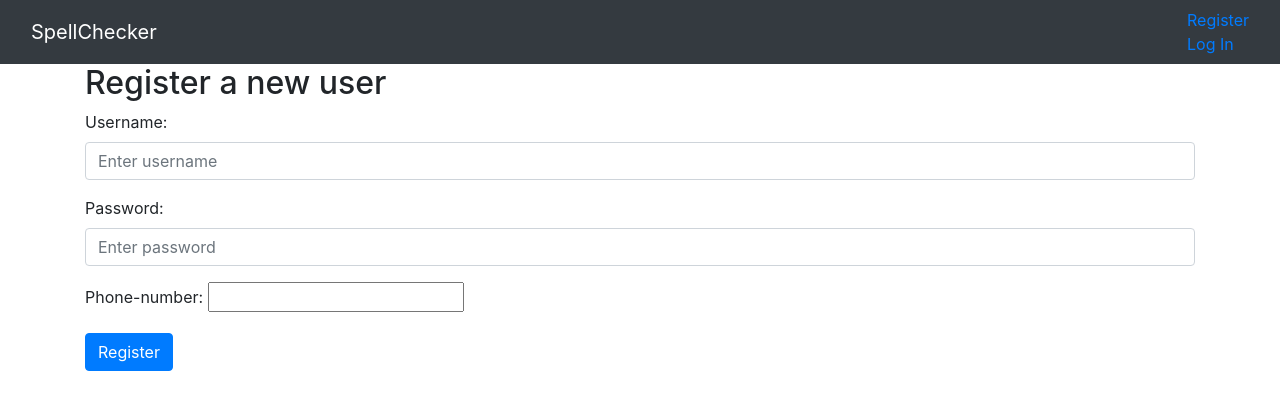
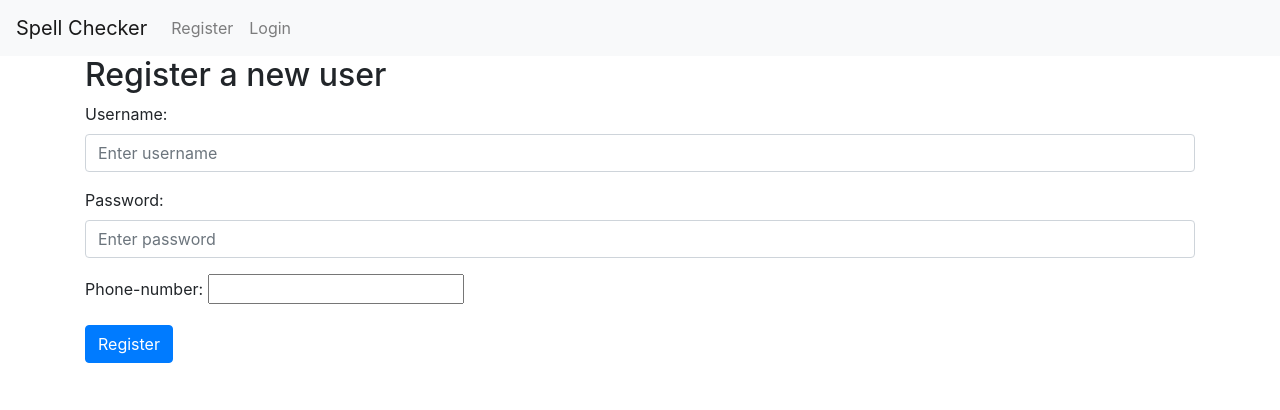
Before and after one commit to wonderfulroller7/appsecurityflaskapp, a Flask app: page /register in a window 1280 px wide. Shown: the top 410 px of the page. Run offline with Flask 2, Linux system fonts and the light colour scheme; some libraries are stand-ins or nearby versions.

Commit message:
Updated the layout

```diff
--- a/templates/base.html
+++ b/templates/base.html
@@ -15,21 +15,30 @@
 
 
 {% block navbar %}
-<nav class="navbar navbar-dark bg-dark">
-  <div class="container-fluid">
-    <div class="navbar-header">
-      <span>SpellChecker</span>
-    </div>
-      <ul class="nav navbar-nav">
+<nav class="navbar navbar-expand-lg navbar-light bg-light">
+    <span class="navbar-brand">Spell Checker</span>
+    <button class="navbar-toggler" type="button" data-toggle="collapse" data-target="#navbarNav" aria-controls="navbarNav" aria-expanded="false" aria-label="Toggle navigation">
+      <span class="navbar-toggler-icon"></span>
+    </button>
+    <div class="collapse navbar-collapse" id="navbarNav">
+      <ul class="navbar-nav">
         {% if g.user %}
-          <li><a href="#">{{ g.user['username'] }}</li></a>
-          <li><a href="{{ url_for('login.logout') }}">Log Out</a></li>
+        <li class="nav-item">
+          <a href="#">{{ g.user['uname'] }}</a>
+        </li>
+        <li class="nav-item">
+          <a href="{{ url_for('login.logout') }}">Log Out</a>
+        </li>
         {% else %}
-          <li><a href="{{ url_for('login.register') }}">Register</a></li>
-          <li class="active"><a href="{{ url_for('login.login') }}">Log In</a></li>
+        <li class="nav-item">
+          <a class="nav-link" href="{{ url_for('login.register') }}">Register <span class="sr-only">(current)</span></a>
+        </li>
+        <li class="nav-item">
+          <a class="nav-link" href="{{ url_for('login.login') }}">Login</a>
+        </li>
         {% endif %}
       </ul>
-  </div>
-</nav>
+    </div>
+  </nav>
 {% endblock %}
 {% block content %}{% endblock %}
--- a/templates/register.html
+++ b/templates/register.html
@@ -1,23 +1,5 @@
 {% extends 'base.html' %}
 {% block title %}Register New User{% endblock %}
-{% block navbar %}
-<nav class="navbar navbar-dark bg-dark">
-  <div class="container-fluid">
-    <div class="navbar-header">
-      <a class="navbar-brand" href="#">SpellChecker</a>
-    </div>
-    <ul class="nav navbar-nav">
-    {% if g.user %}
-      <li><span>{{ g.user['uid'] }}</span></li>
-    {% else %}
-      <li class="active" ><a href="{{ url_for('login.register') }}">Register</a></li>
-      <li><a href="{{ url_for('login.login') }}">Log In</a></li>
-    {% endif %}
-  </ul>
-  </div>
-</nav>
-{% endblock %}
-
 {% block content %}
 <div class="container">
   <h2>Register a new user</h2>
```
Also changed, not shown: None.txt (+1 -1 lines), instance/spellchecker.sqlite.
